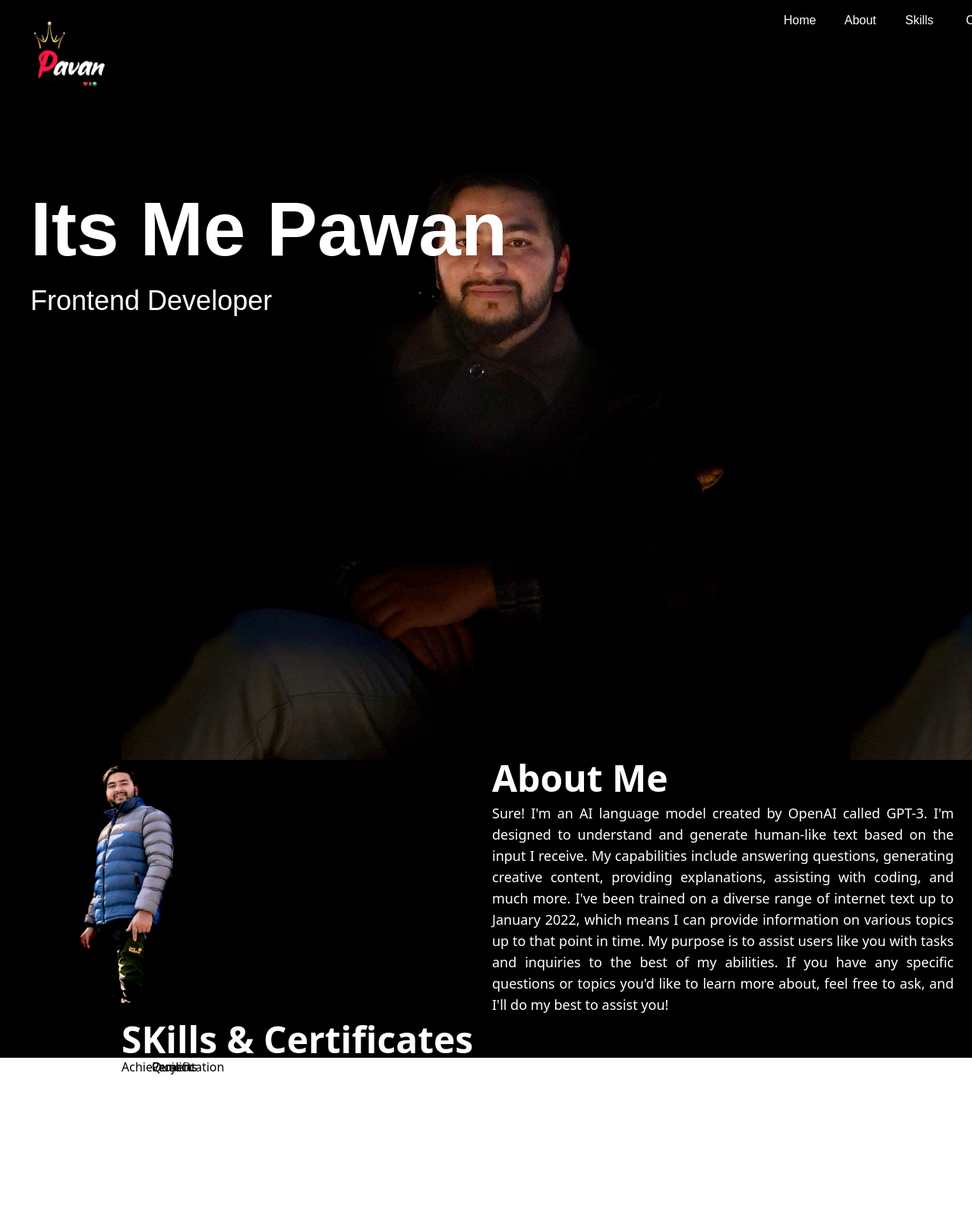
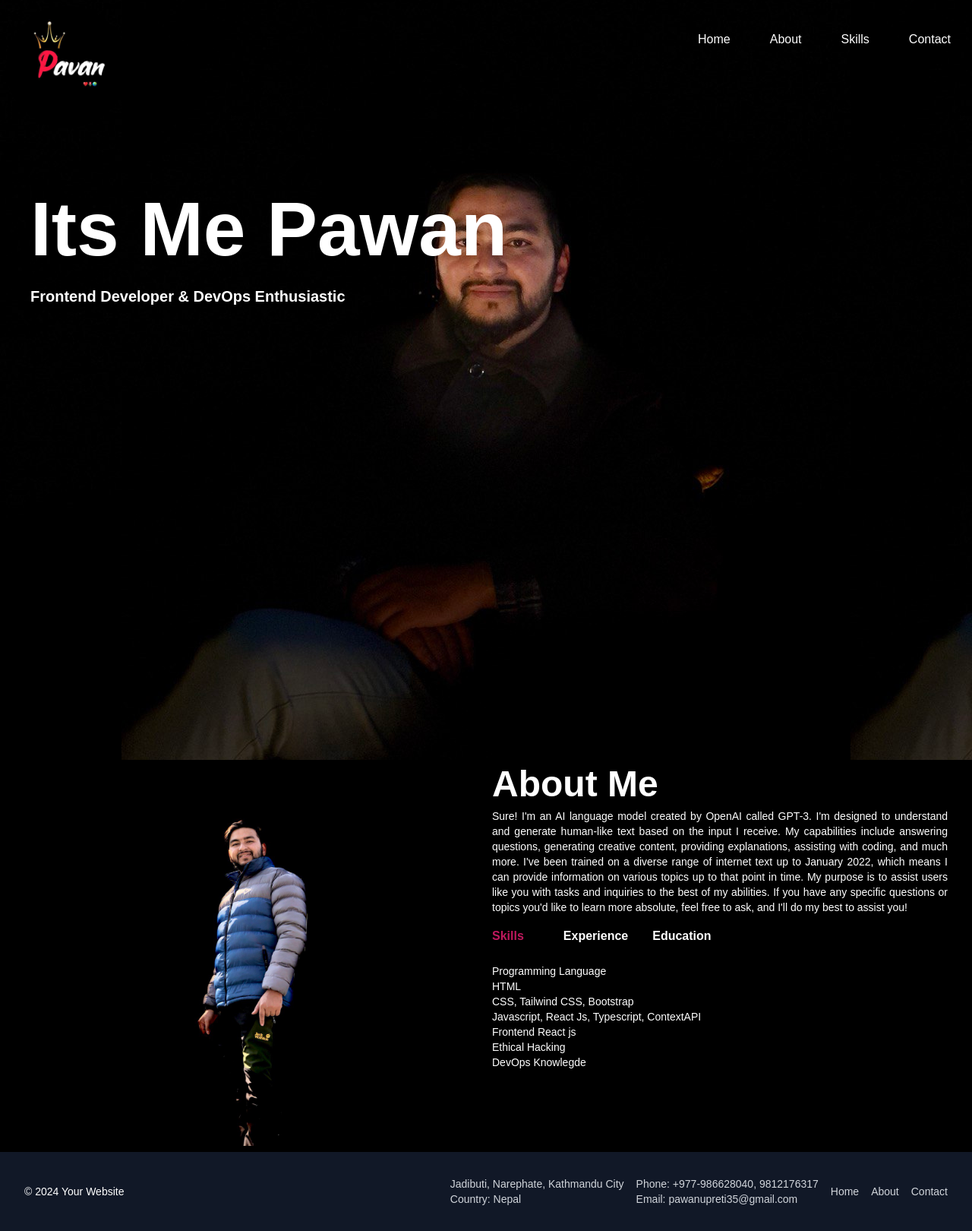
Before and after one commit to 11pawan11/CodeSoft, a React (Vite) app: page / in a window 1280 px wide. Shown: the whole page at 76% size. Before the commit the page ends 1416 px from the top, so only its background shows below. Built offline with nearby package versions, Linux system fonts and the light colour scheme.

Commit message:
Sucessfully made the About section

```diff
--- a/src/component/about.jsx
+++ b/src/component/about.jsx
@@ -1,21 +1,45 @@
-import React from 'react';
+  import React, { useState } from 'react';
+  import { AboutMe } from './routes_about';
+import Skills from './skills';
+import Experience from './experience';
+import Education from './education';
 
   const About = () => {
+    const [showTab, setShowTab] = useState("skills");
+
+    const handeleTab  = (tab) => {
+      setShowTab(tab);
+    }
     return (
       <>
-      <div className='bg-black grid grid-cols-2'>
-      <div className='col-span-1'>
-          <img src='/pasa.jpg' className='h-80 w-80 object-cover' alt='Portrait' />
+        <div className=' bg-black grid grid-cols-2 p-2'>
+        <div className='flex col-span-1 '>
+            <img src='/pasa.jpg' className='h-[500px] w-full object-contain rounded ' alt='Portrait' />
         </div>
-        <div className='col-span-1'>
-          <span className='text-white font-bold mt-10 text-5xl p-2'>About Me </span>
-          <p className='text-white text-lg text-justify p-2 mr-4 '>
+          <div className='col-span-1 h-full w-full'>
+            <span className='text-white font-bold text-5xl p-2'>About Me </span>
+            <p className='text-white text-sm text-justify p-2 mr-4 '>
               Sure! I'm an AI language model created by OpenAI called GPT-3. I'm designed to understand and generate human-like text based on the input I receive. My capabilities include answering questions, generating creative content, providing explanations, assisting with coding, and much more.
               I've been trained on a diverse range of internet text up to January 2022, which means I can provide information on various topics up to that point in time. My purpose is to assist users like you with tasks and inquiries to the best of my abilities.
-            If you have any specific questions or topics you'd like to learn more about, feel free to ask, and I'll do my best to assist you!
+              If you have any specific questions or topics you'd like to learn more absolute, feel free to ask, and I'll do my best to assist you!
             </p>
+
+
+
+              <ul className='text-white p-2 flex space-x-8 relative'>
+              {AboutMe.map((about)=>(
+                  <li key={about.link} className={`about font-bold ${showTab == about.title.toLocaleLowerCase() ? 'text-pink-700': ''}`} onClick={()=>handeleTab(about.title.toLocaleLowerCase())}>{about.title}</li>
+                    ))}
+              </ul>
+
+
+              <div className="p-2 text-sm text-white">
+                {showTab ==  "skills" && <Skills/>}
+                {showTab ==  "experience" && <Experience/>}
+                {showTab == "education" && <Education/>}
               </div>
 
+          </div>
         </div>
       </>
     );
--- /dev/null
+++ b/src/component/education.jsx
@@ -0,0 +1,17 @@
+import React from 'react'
+
+const Education = () => {
+  return (
+  <>
+  <div className='items-center text-white text-sm'>
+    <ul>
+      <li>SLC from Tripura Glorious Academy, Charikot, Dolakha (Year: 2070 B.S)</li>
+      <li>+2 Science from CCRC (Year:2070-2072)</li>
+      <li>Bachlor Engineering Information Technology (BEIT) from NCIT (Year: 2016-2021)</li>
+    </ul>
+    </div>
+  </>
+  )
+}
+
+export default Education;
--- /dev/null
+++ b/src/component/experience.jsx
@@ -0,0 +1,19 @@
+import React from 'react'
+
+const Experience = () => {
+  return (
+    <>
+    <div>
+    <ul>
+        <li>2 years of experience as IT consultant and Procurement Officer</li>
+        <li>Currenr working in Silicon Tech as Fronend Developer </li>
+
+     </ul>
+    </div>
+
+
+    </>
+  )
+}
+
+export default Experience;
--- /dev/null
+++ b/src/component/footer.jsx
@@ -0,0 +1,33 @@
+import React from 'react';
+import { Link } from 'react-router-dom';
+
+const Footer = () => {
+  return (
+    <footer className="bg-gray-900 text-sm py-8">
+      <div className="max-w-7xl mx-auto px-4 sm:px-6 lg:px-8">
+        <div className="flex flex-col md:flex-row justify-between">
+          <div className="flex items-center mb-4 md:mb-0">
+            <p className="text-white">© 2024 Your Website</p>
+          </div>
+          <div className="flex flex-col md:flex-row items-center">
+            <div className="md:mr-4 mb-4 md:mb-0">
+              <p className="text-gray-300">Jadibuti, Narephate, Kathmandu City</p>
+              <p className="text-gray-300">Country: Nepal</p>
+            </div>
+            <div className="md:mr-4 mb-4 md:mb-0">
+              <p className="text-gray-300">Phone: +977-986628040, 9812176317</p>
+              <p className="text-gray-300">Email: pawanupreti35@gmail.com</p>
+            </div>
+            <div>
+              <Link to="/" className="text-gray-300 hover:text-white mr-4">Home</Link>
+              <Link to="/about" className="text-gray-300 hover:text-white mr-4">About</Link>
+              <Link to="/contact" className="text-gray-300 hover:text-white">Contact</Link>
+            </div>
+          </div>
+        </div>
+      </div>
+    </footer>
+  );
+};
+
+export default Footer;
--- a/src/component/header.jsx
+++ b/src/component/header.jsx
@@ -5,6 +5,15 @@
 
 
   const Header = () => {
+    const scrollTo = (id) => {
+      const element = document.getElementById(id);
+      if (element) {
+        element.scrollIntoView({ behavior: 'smooth', block: 'start' });
+      }
+    };
+
+
+
 
 
 
@@ -26,28 +35,28 @@
             <img src='/logo.jpg' alt="my pic" className='h-40 w-40 rounded-full object-cover'/>
 
 
-        <nav className="justify-between align-middle flex-wrap ml-auto xsm:ml-auto">
-        <ul className='flex space-x-20 py-8 relative'>
+      <nav className="justify-between align-middle flex-wrap ml-auto xsm:ml-auto text-white">
+      <ul className='flex space-x-8 py-8 relative'>
 
       <li>
-      <Link to="#" className='flex items-center text-white hover:bg-pink-700 h-0.5 w-0 transition-all hover:w-auto duration-[0.5s] absolute'>
-        <span className='-mt-7'>Home</span>
+      <Link to="#" className='about'>
+        <span>Home</span>
         </Link>
         </li>
-        <li>
-        <Link to="#" className='flex items-center text-white hover:bg-pink-700 h-0.5 w-0  hover:transition hover:w-auto hover:duration-500 absolute '>
-        <span className='-mt-7'>About</span>
+        <li id="About">
+        <Link to="" className='about' onClick={()=>scrollTo('About')}>
+        <span>About</span>
         </Link>
           </li>
         <li>
-        <Link to="#" className='flex items-center text-white hover:bg-pink-700 h-[2px] w-0 hover:transition hover:w-auto hover:duration-500 absolute '>
-        <span className='-mt-7'>Skills</span>
+        <Link to="#" className='about'>
+        <span>Skills</span>
         {/* <span className='bg-pink-700 h-0.5 w-full absolute -mt-7'></span> */}
         </Link>
          </li>
         <li>
-        <Link to="#" className='flex items-center text-white hover:bg-pink-700 h-0.5 w-0  hover:transition hover:w-auto hover:duration-500 absolute'>
-        <span className='-mt-7'>Contact</span>
+        <Link to="#" className='about'>
+        <span>Contact</span>
         </Link>
         {/* <Link to="#" className='flex items-center text-white relative'>
         <span className='mb-2'>Contact</span>
@@ -64,7 +73,7 @@
         </div>
         <div className='mt-[50px] ml-10'>
           <span className='font-bold text-white text-[100px] xsm:text-[50px]'>Its Me Pawan</span>
-          <p className='font-poppins-semibold text-white text-4xl group-hover:transition  hover:duration-1000 hover:text-blue-900'>Frontend Developer</p>
+          <p className='font-semibold text-white text-xl transition-all duration-1000 hover:text-blue-900'>Frontend Developer & DevOps Enthusiastic</p>
         </div>
       </div>
       </div>
--- /dev/null
+++ b/src/component/projects.jsx
@@ -0,0 +1,17 @@
+import React from "react";
+
+const Projects = () => {
+  return (
+    <>
+      <div className="bg-black">
+        <span className="text-white font-bold text-center ml-40 text-5xl p-4">
+                  Projects
+        </span>
+
+
+      </div>
+    </>
+  );
+};
+
+export default Projects;
--- /dev/null
+++ b/src/component/routes_about.js
@@ -0,0 +1,30 @@
+import {lazy} from 'react';
+const Skills = lazy(() => import ('./skills'));
+const Experience = lazy(() => import ('./experience'));
+const Education = lazy(() => import('./education'));
+
+
+export const AboutMe = [
+    {
+        title : "Skills",
+        link : "/skills",
+        component : Skills,
+
+    },
+
+
+    {
+        title : "Experience",
+        link : "/experience",
+        component: Experience,
+
+    },
+
+    {
+        title: "Education",
+        link : "/education",
+        component : Education,
+    },
+
+
+];
--- a/src/component/skills.jsx
+++ b/src/component/skills.jsx
@@ -1,23 +1,22 @@
-import React from "react";
+import React from 'react'
 
 const Skills = () => {
   return (
-    <>
-      <div className="bg-black">
-        <span className="text-white font-bold text-center ml-40 text-5xl mt-10">
-          {" "}
-          SKills & Certificates
-        </span>
-        {/* <img src={'/pasa.jpg'} alt='skills' w-auto h-auto/> */}
-
-        <div className=" bg-black text-black space-x-10 mx-40 ml-40 relative">
-          <button className="items-center  hover:bg-pink-700 h-0.5 w-0 transition-all hover:w-auto duration-[0.5s] absolute"><span className="">Achievement</span></button>
-          <button className=" items-center hover:bg-pink-700 h-0.5 w-0 transition-all hover:w-auto duration-[0.5s] absolute">Qualification</button>
-          <button className=" items-center hover:bg-pink-700 h-0.5 w-0 transition-all hover:w-auto duration-[0.5s] absolute">Projects</button>
-        </div>
-      </div>
+<>
+    <div className='items-center text-white text-sm'>
+    <ul>
+      Programming Language
+      <li>HTML</li>
+      <li>CSS, Tailwind CSS, Bootstrap</li>
+      <li>Javascript, React Js, Typescript, ContextAPI</li>
+      <li>Frontend React js </li>
+      <li>Ethical Hacking</li>
+      <li>DevOps Knowlegde</li>
+    </ul>
+    </div>
     </>
   );
 };
 
+
 export default Skills;
--- a/src/index.css
+++ b/src/index.css
@@ -4,6 +4,9 @@
 @import 'tailwindcss/utilities';
 
 /* Your custom styles go here */
+*{
+  font-family: sans-serif
+}
 
 .FixedImage{
 width: 100%;
@@ -27,17 +30,24 @@ background-attachment: fixed;
 
 } */
 
-/* .trans ::after{
-   content: '';
-   width:0;
-   height: 3px;
-   background-color: #ff004f;
-   left:0;
-   bottom:6px;
-   transition: 0.5s;
-}  */
-/* .flex:hover .bg-pink-700 {
-    background-color: #ff004f;
-    transition: 0.5s;
-    left0;
-} */
+.about {
+    position: relative;
+    padding-bottom: 8px; /* Add some padding at the bottom */
+    margin-right: 20px; /* Add some spacing between list items */
+    list-style: none; /* Remove default list styles */
+  }
+
+  .about::after {
+    content: '';
+    width: 0;
+    height: 2px; /* Set the height of the border */
+    background-color: #ff004f; /* Set the color of the border */
+    position: absolute;
+    bottom: 0;
+    left: 0;
+    transition: width 0.3s; /* Transition the width property over 0.3 seconds */
+  }
+
+  .about:hover::after {
+    width: 100%; /* Expand the border on hover */
+  }
--- a/src/mainheader.jsx
+++ b/src/mainheader.jsx
@@ -1,14 +1,18 @@
 import React from 'react'
 import Header from './component/header';
 import About from './component/about';
-import Skills from './component/skills';
+import Projects from './component/projects';
+import Footer from './component/footer';
 
 const MainHeader = () => {
   return (
     <>
     <Header/>
     <About/>
-    <Skills/>
+    {/* <Projects/> */}
+    <footer>
+      <Footer/>
+    </footer>
     </>
  )
 }
```
Also changed, not shown: src/App.jsx (+8 -1 lines). Lines whose indentation alone changed are shown as unchanged.
